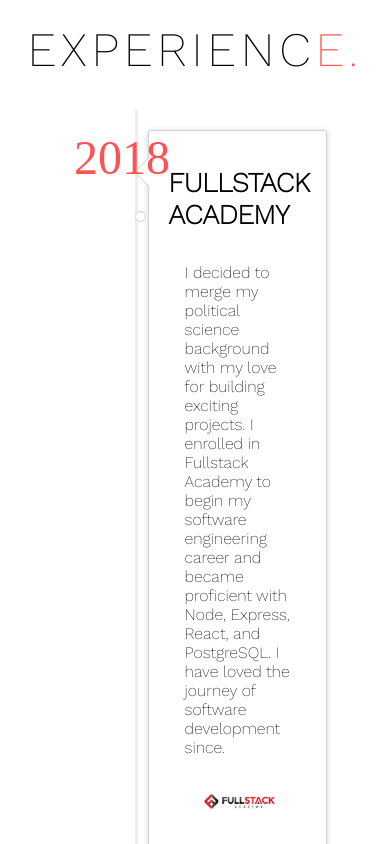
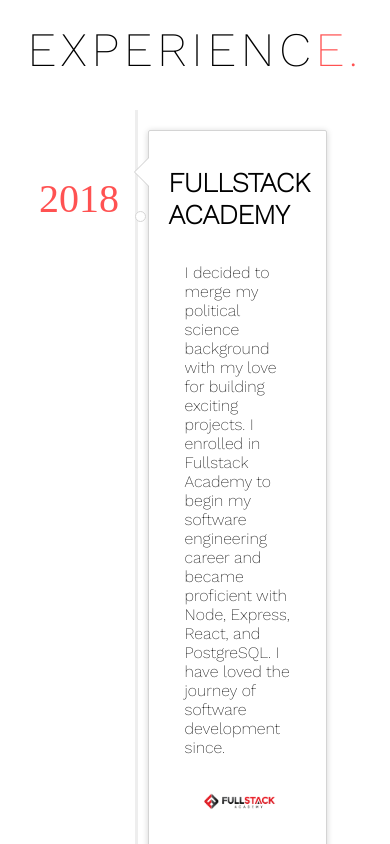
Before and after one commit to danielkjm/danielkim, a React (Create React App) app: page / in a window 390 px wide. Shown: the part 2200-3044 px from the top of the page. Built offline with nearby package versions, Linux system fonts and the light colour scheme.

Commit message:
media query for timeline

```diff
--- a/src/index.css
+++ b/src/index.css
@@ -860,9 +860,6 @@
   .skillsHeader {
     font-size: 4em;
   }
-  .text-muted-inverted {
-    font-size: 3em;
-  }
 }
 
 @media (max-width: 483px) {
@@ -879,9 +876,6 @@
     font-size: 3em;
   }
   .skillsHeader {
-    font-size: 3em;
-  }
-  .text-muted-inverted {
     font-size: 3em;
   }
 }
@@ -1070,3 +1064,26 @@
     top: 76%;
   }
 }
+
+@media (max-width: 1111px) {
+  .text-muted-inverted {
+    font-size: 3.8em;
+    left: 18%;
+    top: 15px;
+  }
+}
+@media (max-width: 858px) {
+  .text-muted-inverted {
+    left: 15%;
+    top: 25px;
+    font-size: 3em;
+  }
+}
+
+@media (max-width: 622px) {
+  .text-muted-inverted {
+    left: 10%;
+    top: 45px;
+    font-size: 2.5em;
+  }
+}
```
